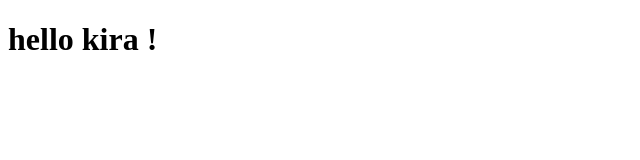
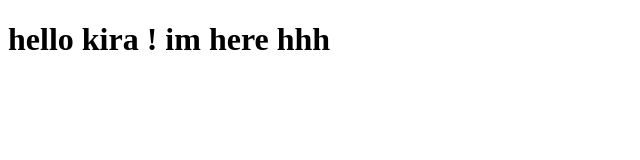
Before and after one commit to mhd1233/kira-web-site, a plain HTML site: page site/index.html in a window 1280 px wide. Shown: the whole page, without its empty margins (0-640 px from the left). Drawn offline with Linux system fonts and the light colour scheme.

Commit message:
this is litle change

```diff
--- a/site/index.html
+++ b/site/index.html
@@ -4,6 +4,6 @@
 	<title>hello kira!</title>
 </head>
 <body>
-<h1>hello kira !
+<h1>hello kira !  im here hhh
 </body>
 </html>
```
